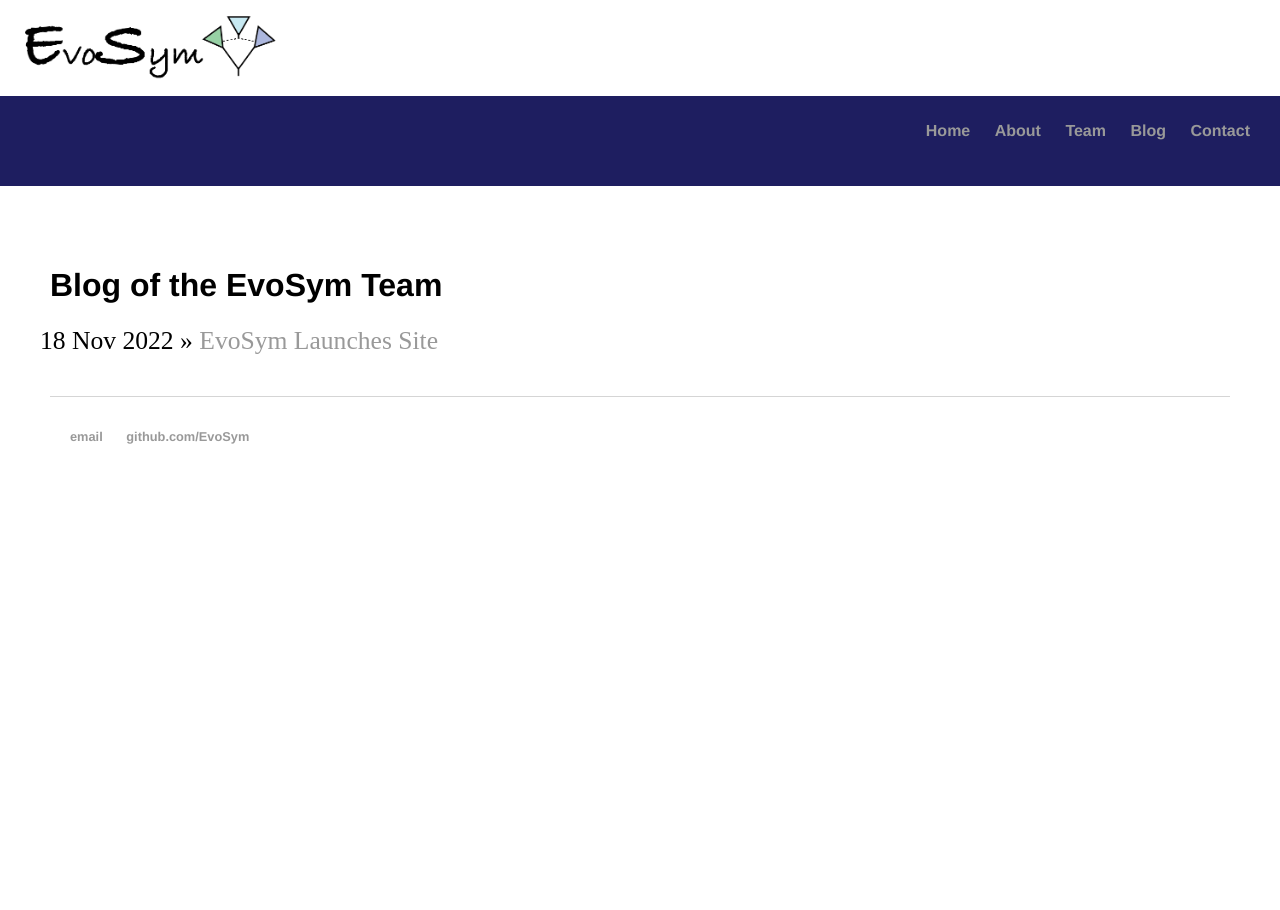
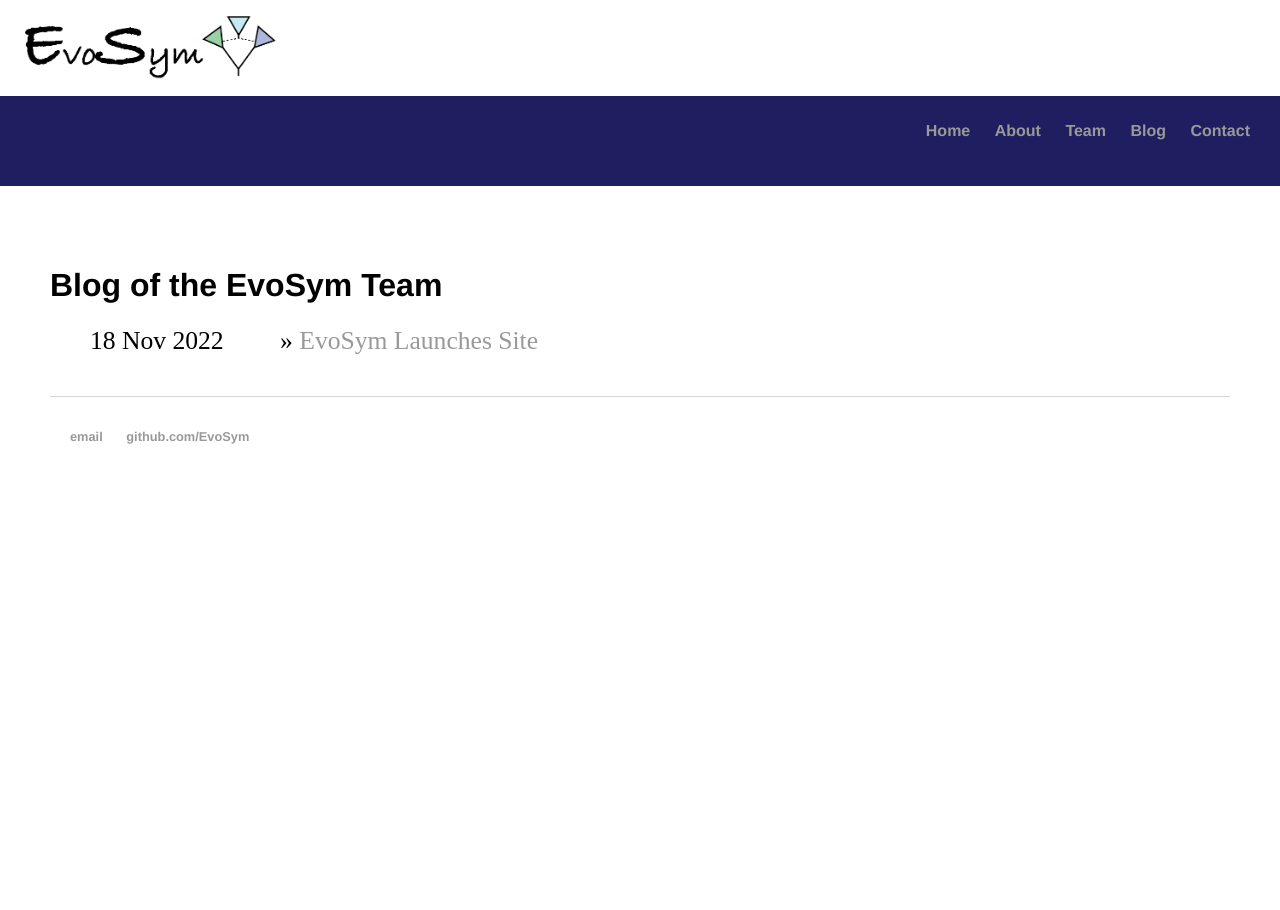
Before and after one commit to EvoSym/EvoSym.github.io, a Jekyll site: the page built from blog/index.html, in a window 1280 px wide. Built offline with Jekyll 4.4.1, drawn with Linux system fonts in a browser that asks for light colours.

Commit message:
Update main.css

```diff
--- a/css/main.css
+++ b/css/main.css
@@ -63,6 +63,10 @@ meta {
     margin-left: 50px;
     margin-right: 50px;
 }
+span {
+    margin-left: 50px;
+    margin-right: 50px;
+}
 address {
     margin-left: 50px;
     margin-right: 50px;
```
